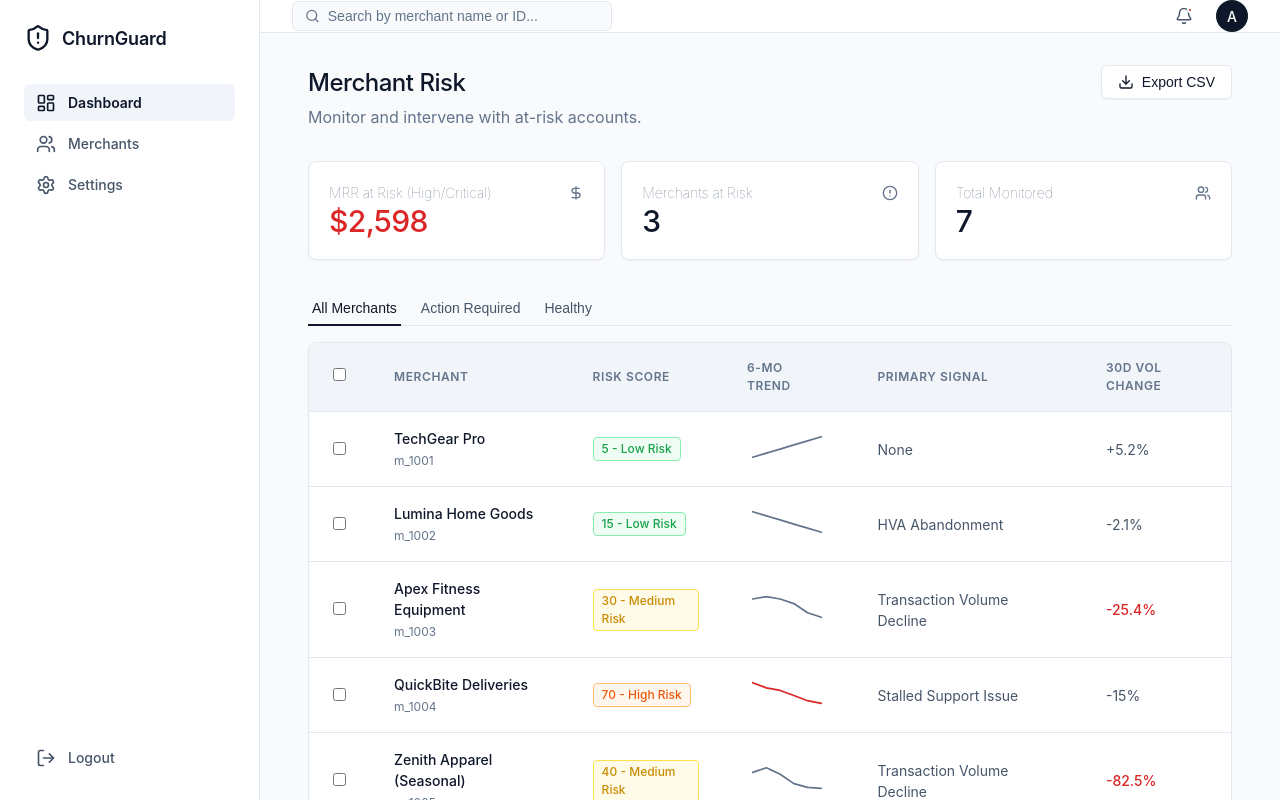
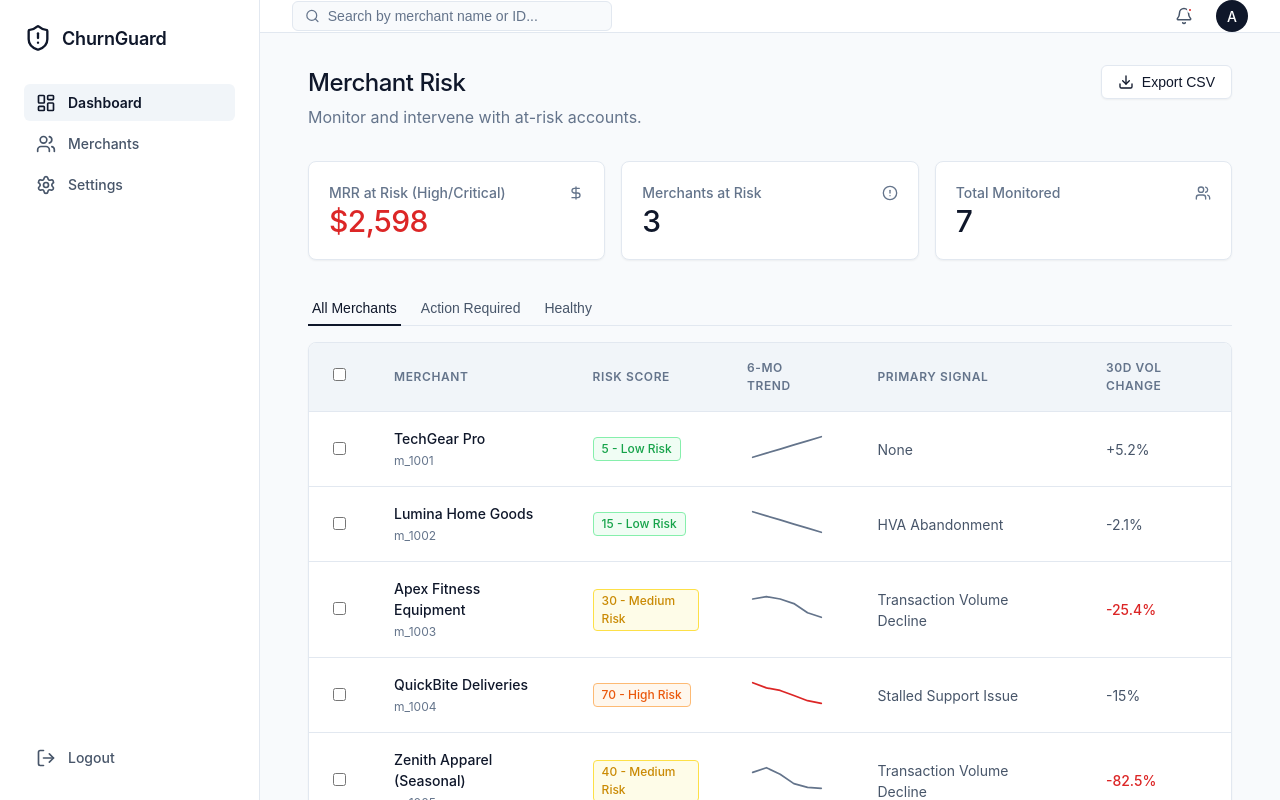
Before and after one commit to LakshanKrithik/Swym, a React (Vite) app: page / in a window 1280 px wide. Built offline with nearby package versions, Linux system fonts and the light colour scheme.

Commit message:
error fixed

```diff
--- a/src/components/DashboardView.css
+++ b/src/components/DashboardView.css
@@ -21,7 +21,7 @@
 .card-label {
   color: var(--text-muted);
   font-size: 0.875rem;
-  font-weight: 5;
+  font-weight: 500;
 }
 
 .card-value {
```
